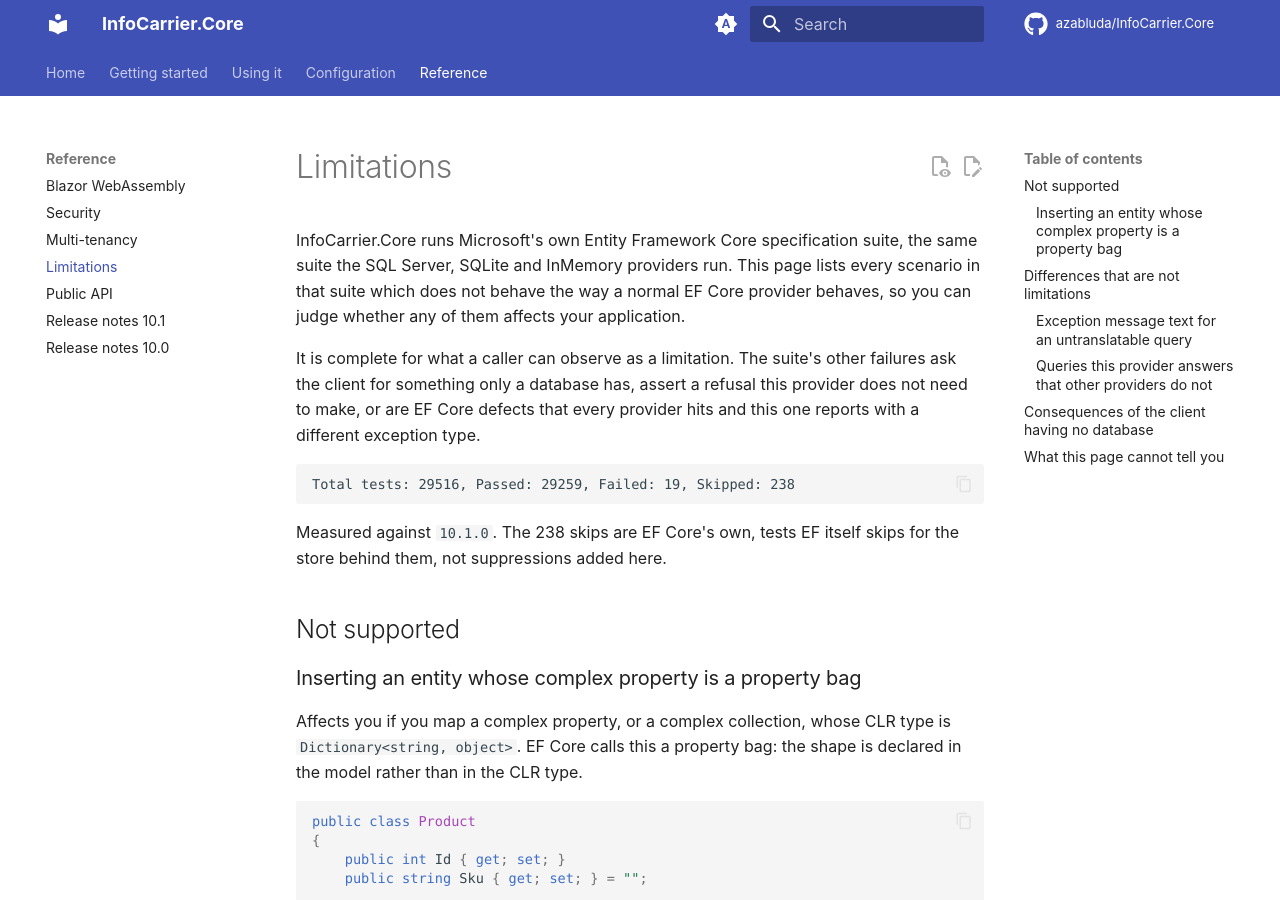
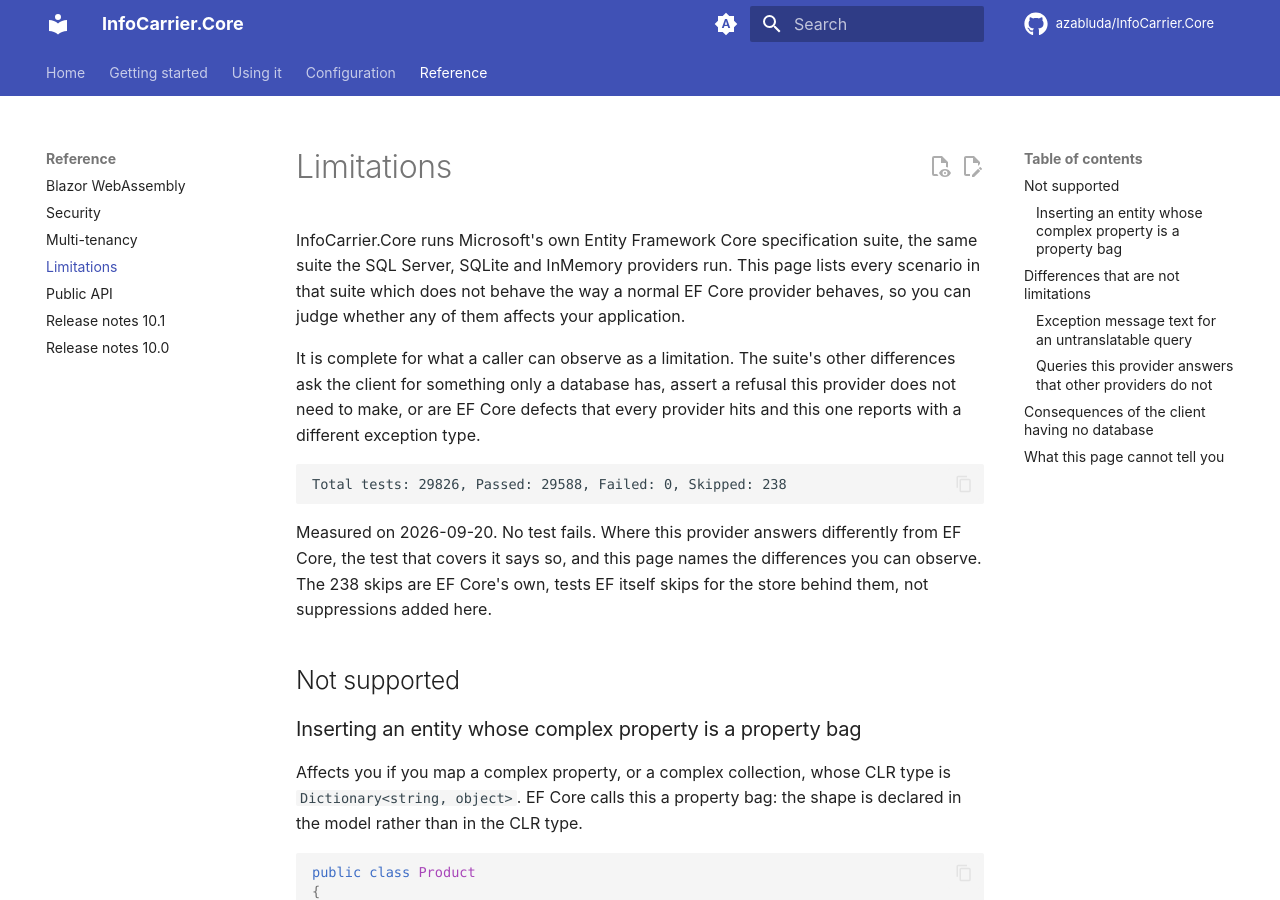
Before and after one commit to azabluda/InfoCarrier.Core, an MkDocs documentation site: the page built from website/docs/limitations.md, in a window 1280 px wide and 900 px high. Built offline with MkDocs 1.6.1 and Material for MkDocs 9.7.7, drawn with Linux system fonts in a browser that asks for light colours; comment, search, counter and statistics services are not loaded; some of the changed text lies outside the part shown.

Commit message:
The limitations page describes a green suite (#123)
Three of its statements stopped being true when the ratchet went on 2026-09-15 and the suite
turned green.

The counts block was measured against an older tree and reported 19 failures. It now carries
both spec projects, read out of each run's own summary block: 29826 tests, none failing. The
paragraph above it called the rest of the suite "failures", which is now the wrong word for
them, and the closing section still described the ratchet, which gated the direction of a
failure count and no longer exists. A failing test breaks the build instead.

Two rows join the consequences table. How a query is translated is settled by the server's own
provider, while `EF.Constant` and `EF.Parameter` sit in the query and cross the wire, which is
the reading of the compiled-query work in #122. And a compiled query is still one request per
execution, which is what a reader reaching for `EF.CompileQuery` wants to know.

`release/10.1` keeps its own text, because the ratchet and the 19 are still there.

Co-authored-by: Claude Opus 5 <noreply@anthropic.com>

````diff
--- a/website/docs/limitations.md
+++ b/website/docs/limitations.md
@@ -5,16 +5,18 @@ SQL Server, SQLite and InMemory providers run. This page lists every scenario in
 does not behave the way a normal EF Core provider behaves, so you can judge whether any of them
 affects your application.
 
-It is complete for what a caller can observe as a limitation. The suite's other failures ask the
-client for something only a database has, assert a refusal this provider does not need to make, or
-are EF Core defects that every provider hits and this one reports with a different exception type.
+It is complete for what a caller can observe as a limitation. The suite's other differences ask
+the client for something only a database has, assert a refusal this provider does not need to make,
+or are EF Core defects that every provider hits and this one reports with a different exception
+type.
 
 ```
-Total tests: 29516, Passed: 29259, Failed: 19, Skipped: 238
+Total tests: 29826, Passed: 29588, Failed: 0, Skipped: 238
 ```
 
-Measured against `10.1.0`. The 238 skips are EF Core's own, tests EF itself skips for the
-store behind them, not suppressions added here.
+Measured on 2026-09-20. No test fails. Where this provider answers differently from EF Core, the
+test that covers it says so, and this page names the differences you can observe. The 238 skips are
+EF Core's own, tests EF itself skips for the store behind them, not suppressions added here.
 
 ## Not supported
 
@@ -144,6 +146,8 @@ These are not defects. They follow from where the client sits.
 | Relational-only APIs, such as `ExecuteSqlRaw`, `GetDbTransaction` and migrations, are not part of this provider's surface. Calling one throws. `FromSql` runs only where the server has granted it, and that grant is arbitrary SQL | [Querying](guide/querying.md#what-is-not-part-of-the-surface) |
 | Automatic lazy loading does not work in Blazor WebAssembly | [Blazor WebAssembly](platforms/blazor-webassembly.md) |
 | The client never sees the server's provider, so it assumes a relational store and refuses three queries relational providers refuse. `UseInfoCarrier(client, o => o.UseNonRelationalServerStore())` says otherwise | [Querying](guide/querying.md#rules-that-come-from-the-servers-store) |
+| The server's provider writes the SQL, so how a query is translated is settled there, not on the client. `EF.Constant` and `EF.Parameter` are part of your query, so they cross the wire and the server honours them | |
+| `EF.CompileQuery` changes nothing about the wire. The server answers a compiled query once per execution, as it answers any other query | [Querying](guide/querying.md#round-trips-and-result-size) |
 | A query result arrives in one response rather than as a stream, so a very large result set is a very large response. Page it. | |
 | Authentication and authorization are yours | [Security](security.md) |
 | Native AOT is not supported: remoting a query means compiling an expression tree at runtime. Trimming is a separate question, and it works. | [Blazor WebAssembly](platforms/blazor-webassembly.md#trimming) |
@@ -151,8 +155,8 @@ These are not defects. They follow from where the client sits.
 ## What this page cannot tell you
 
 Every entry above corresponds to tests in EF Core's specification suite that run on every build.
-The number of failing tests is gated in continuous integration, so it cannot grow without being
-noticed. When an entry is fixed, or a new one appears, this page changes with it.
+A failing test breaks the build, so a new entry cannot appear unnoticed. When an entry is fixed,
+or a new one appears, this page changes with it.
 
 What the suite measures bounds what this page can promise. A conformance suite says nothing about
 performance, payload size or concurrency under load. A scenario it never exercises is outside what
````
